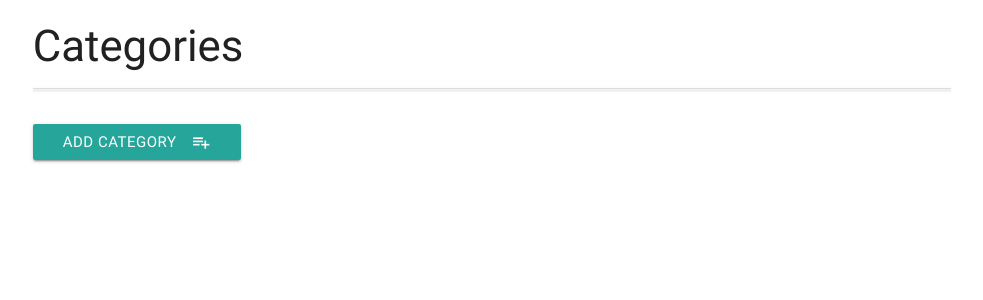
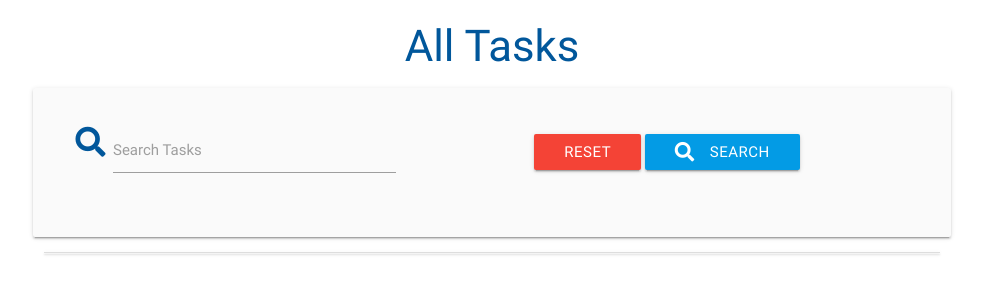
Before and after one commit to StuChapman/Code-Institute-Task_Manager, a Flask app: page / in a window 1280 px wide. Shown: the top 300 px of the page, without its empty margins (148-1131 px from the left). Run offline with Flask 2, Linux system fonts and the light colour scheme; data that the repository does not hold is empty; some libraries are stand-ins or nearby versions.

Commit message:
added search functionality

```diff
--- a/app.py
+++ b/app.py
@@ -11,9 +11,17 @@ app.config["MONGO_URI"] = 'mongodb+srv://root:r00tUser@cluster0.5zsef.mongodb.ne
 mongo = PyMongo(app)
 
 
+@app.route('/')
 @app.route('/get_tasks')
 def get_tasks():
     return render_template("tasks.html", tasks=mongo.db.tasks.find())
+
+
+@app.route("/search", methods=["GET", "POST"])
+def search():
+    query = request.form.get("query")
+    tasks = list(mongo.db.tasks.find({"$text": {"$search": query}}))
+    return render_template("tasks.html", tasks=tasks)
 
 
 @app.route('/add_task')
@@ -57,7 +65,6 @@ def delete_task(task_id):
     return redirect(url_for('get_tasks'))
 
 
-@app.route('/')
 @app.route('/get_categories')
 def get_categories():
     return render_template('categories.html',
--- a/templates/base.html
+++ b/templates/base.html
@@ -4,7 +4,10 @@
 <head>
     <link href="https://fonts.googleapis.com/icon?family=Material+Icons" rel="stylesheet">
     <link rel="stylesheet" href="https://cdnjs.cloudflare.com/ajax/libs/materialize/0.100.2/css/materialize.min.css">
-    <link rel="stylesheet" href="{{url_for('static', filename='/css/style.css')}}" type="text/css"
+    <link rel="stylesheet" href="{{url_for('static', filename='/css/style.css')}}" type="text/css">
+
+    <link rel="stylesheet" href="https://use.fontawesome.com/releases/v5.6.1/css/all.css" integrity="sha384-gfdkjb5BdAXd+lj+gudLWI+BXq4IuLW5IT+brZEZsLFm++aCMlF1V92rMkPaX4PP" crossorigin="anonymous">
+
 </head>
 
 <body>
--- a/templates/tasks.html
+++ b/templates/tasks.html
@@ -1,30 +1,52 @@
-{% extends 'base.html' %}
+{% extends "base.html" %}
 {% block content %}
-    <ul class="collapsible" data-collapsible="accordion">
+
+    <h3 class="light-blue-text text-darken-4 center-align">All Tasks</h3>
+
+    <div class="row card-panel grey lighten-5">
+        <form action="{{ url_for('search') }}" method="post" class="col s12">
+            <div class="row valign-wrapper center-align">
+                <div class="input-field col s12 m8">
+                    <i class="fas fa-search prefix light-blue-text text-darken-4"></i>
+                    <input type="text" name="query" id="query" minlength="3" class="validate" required>
+                    <label for="query">Search Tasks</label>
+                </div>
+                <div class="col s12 m">
+                    <a href="{{ url_for('get_tasks') }}" class="red btn text-shadow">Reset</a>
+                    <button type="submit" class="light-blue darken-1 btn text-shadow">
+                        <i class="fas fa-search left"></i> Search
+                    </button>
+                </div>
+            </div>
+        </form>
+    </div>
+
+    <ul class="collapsible">
         {% for task in tasks %}
         <li>
-            <div class="collapsible-header">
+            <div class="collapsible-header white-text light-blue darken-4 text-shadow">
                 <div class="col s3">
-                    <i class="material-icons">expand_more</i>
-                    <a href="{{ url_for('delete_task', task_id=task._id) }}"  class="waves-effect waves-light btn btn_small">Done</a>
-                    <a href="{{ url_for('edit_task', task_id=task._id) }}" class="waves-effect waves-light btn btn_small blue">Edit</a>
-
+                    <i class="fas fa-caret-down"></i>
+                    {% if session.user|lower == task.created_by|lower %}
+                        <a href="{{ url_for('delete_task', task_id=task._id) }}" class="btn-small green accent-4">Done</a>
+                        <a href="{{ url_for('edit_task', task_id=task._id) }}" class="btn-small light-blue lighten-1">Edit</a>
+                    {% endif %}
                 </div>
-                <div class="task_header col s9">
-                    <strong>{{task.task_name}}</strong> - {{task.due_date}}
+                <div class="col s9">
+                    <strong>{{ task.task_name }}</strong> : {{ task.due_date }}
+                    {% if task.is_urgent == "on" %}
+                        <i class="fas fa-exclamation-circle light-blue-text text-lighten-2 tooltipped"
+                            data-position="right" data-tooltip="URGENT!"></i>
+                    {% endif %}
                 </div>
             </div>
             <div class="collapsible-body">
-                <span>
-                {{task.task_description}}
-            </span>
+                <strong>{{ task.category_name }}</strong>
+                <p>{{ task.task_description }}</p>
+                <p><em>by: {{ task.created_by }}</em></p>
             </div>
         </li>
         {% endfor %}
     </ul>
-    <div class="row">
-        <button class="btn waves-effect waves-light"><a style="color:white;" href="{{ url_for('add_task') }}">Add Task</a>
-            <i class="material-icons right">playlist_add</i>
-            </button>
-    </div>
+
 {% endblock %}
```
